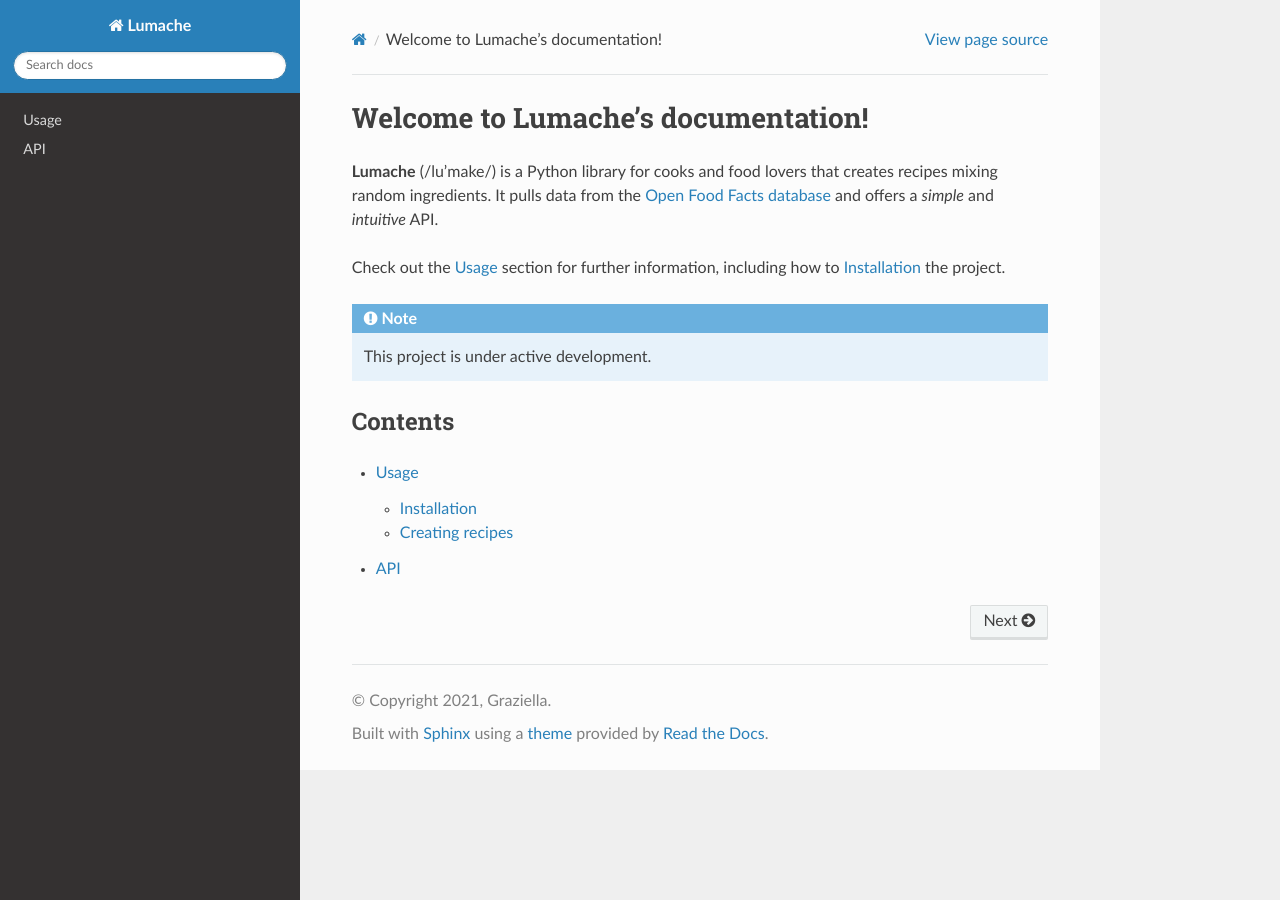
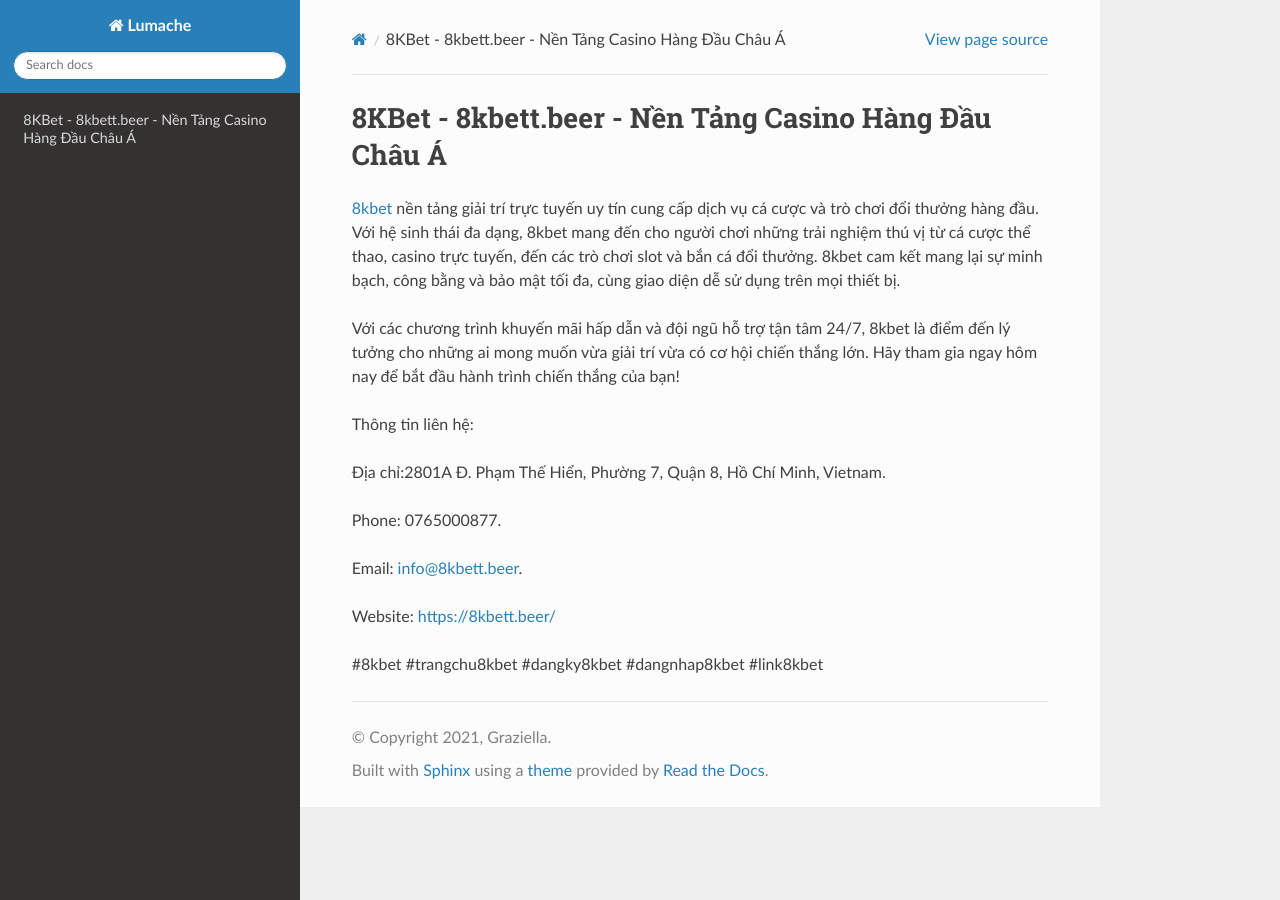
Before and after one commit to moonneil524kawb/8kbettbeer, a Sphinx documentation site: the page built from docs/source/index.rst, in a window 1280 px wide. Built offline with Sphinx 7.4.7 and the Read the Docs theme 3.1.0, drawn with Linux system fonts in a browser that asks for light colours.

Commit message:
Update index.rst

```diff
--- a/docs/source/index.rst
+++ b/docs/source/index.rst
@@ -1,22 +1,18 @@
-Welcome to Lumache's documentation!
+8KBet - 8kbett.beer - Nền Tảng Casino Hàng Đầu Châu Á
 ===================================
 
-**Lumache** (/lu'make/) is a Python library for cooks and food lovers
-that creates recipes mixing random ingredients.
-It pulls data from the `Open Food Facts database <https://world.openfoodfacts.org/>`_
-and offers a *simple* and *intuitive* API.
+`8kbet <https://8kbett.beer/>`_ nền tảng giải trí trực tuyến uy tín cung cấp dịch vụ cá cược và trò chơi đổi thưởng hàng đầu. Với hệ sinh thái đa dạng, 8kbet mang đến cho người chơi những trải nghiệm thú vị từ cá cược thể thao, casino trực tuyến, đến các trò chơi slot và bắn cá đổi thưởng. 8kbet cam kết mang lại sự minh bạch, công bằng và bảo mật tối đa, cùng giao diện dễ sử dụng trên mọi thiết bị.
 
-Check out the :doc:`usage` section for further information, including
-how to :ref:`installation` the project.
+Với các chương trình khuyến mãi hấp dẫn và đội ngũ hỗ trợ tận tâm 24/7, 8kbet là điểm đến lý tưởng cho những ai mong muốn vừa giải trí vừa có cơ hội chiến thắng lớn. Hãy tham gia ngay hôm nay để bắt đầu hành trình chiến thắng của bạn!
 
-.. note::
+Thông tin liên hệ:
 
-   This project is under active development.
+Địa chỉ:2801A Đ. Phạm Thế Hiển, Phường 7, Quận 8, Hồ Chí Minh, Vietnam.
 
-Contents
---------
+Phone: 0765000877.
 
-.. toctree::
+Email: info@8kbett.beer.
 
-   usage
-   api
+Website: https://8kbett.beer/
+
+#8kbet #trangchu8kbet #dangky8kbet #dangnhap8kbet #link8kbet
```
